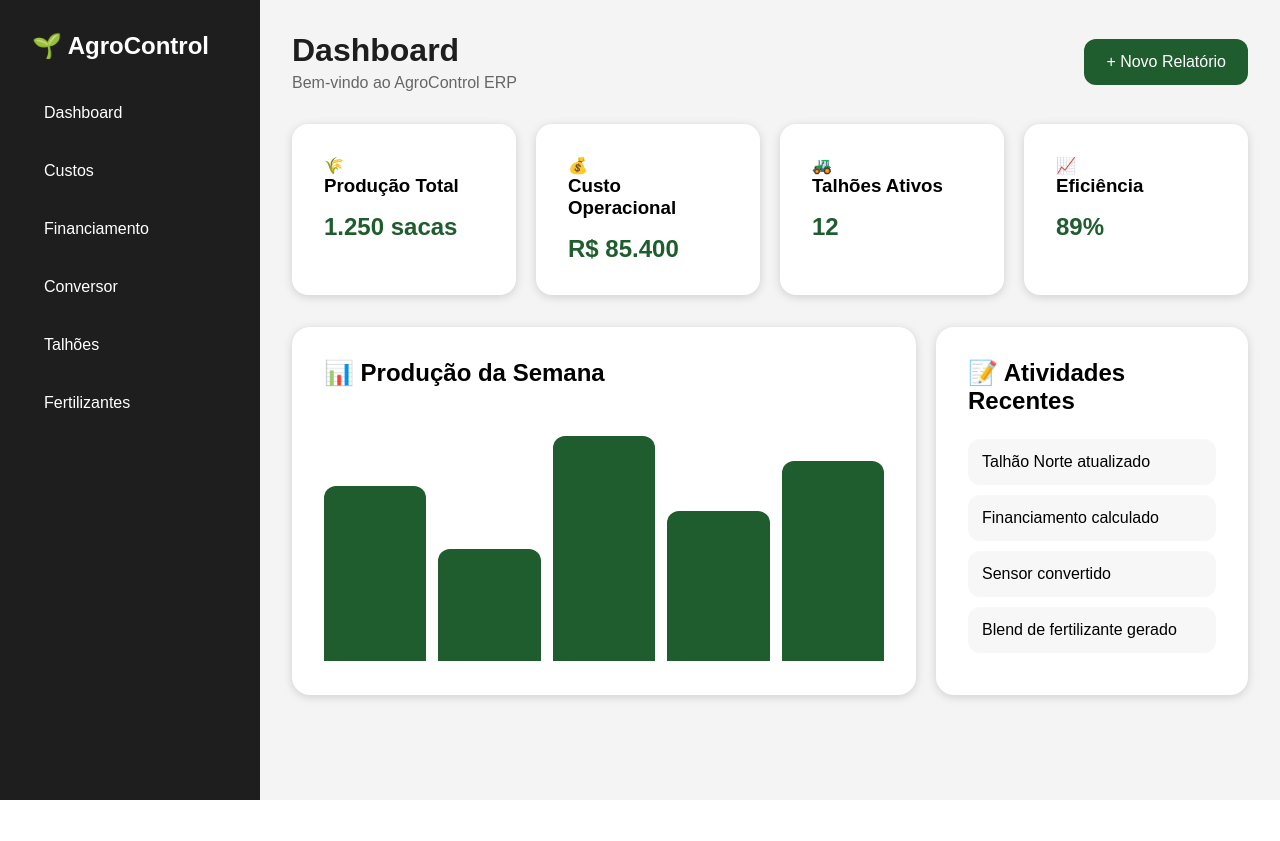
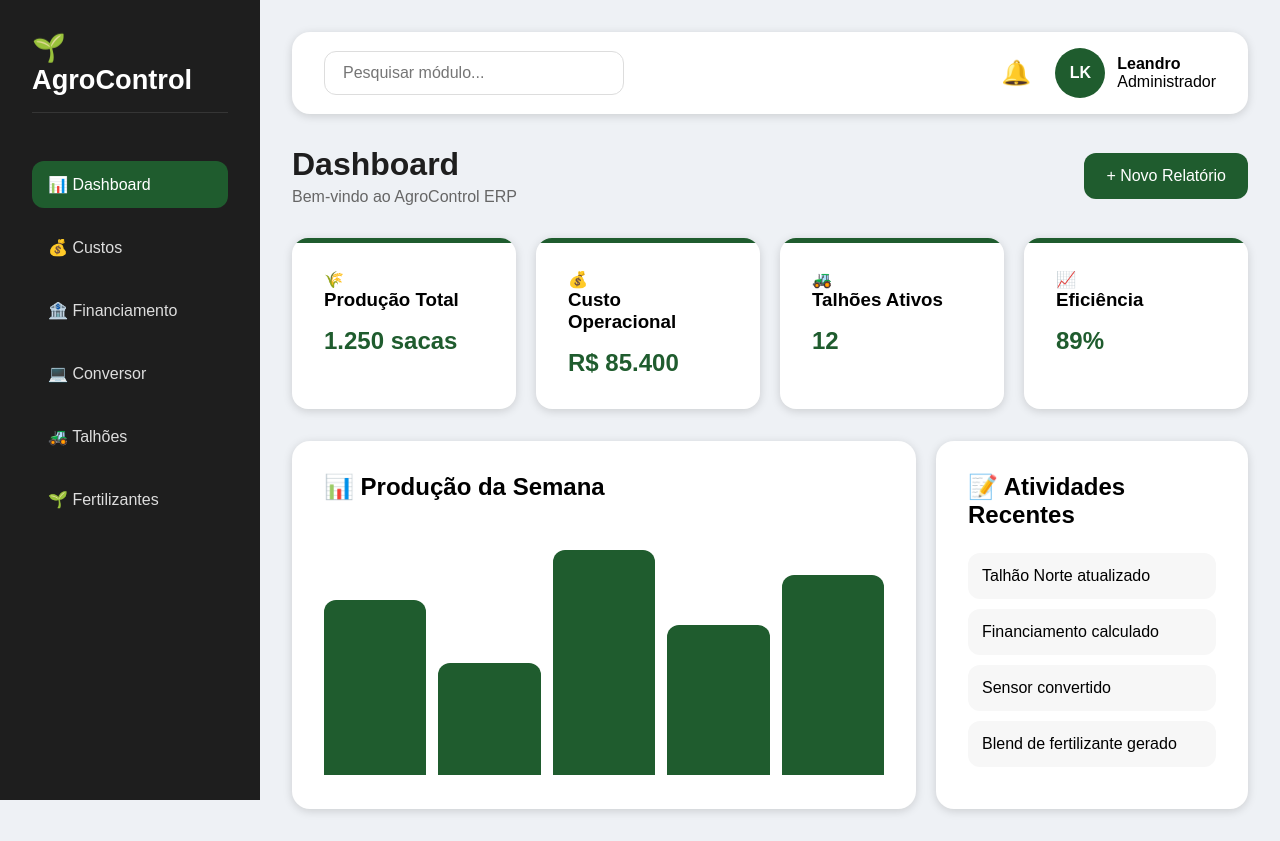
Before and after one commit to leandroklink/AgroCalc, a Flask app: page / in a window 1280 px wide. Before the commit the page ends 800 px from the top, so only its background shows below. Run offline with Flask 3, Linux system fonts and the light colour scheme.

Commit message:
Adicionando melhoria de design nos cards do index.html  e na base.html

```diff
--- a/static/css/style.css
+++ b/static/css/style.css
@@ -16,8 +16,69 @@
 body {
     display: flex;
     font-family: Arial, sans-serif;
-    background: var(--cinza-claro);
+    background: #eef1f5;
 }
+
+
+/* TOPO */
+
+.topbar {
+    display: flex;
+    justify-content: space-between;
+    align-items: center;
+
+    background: white;
+    padding: 1rem 2rem;
+    border-radius: 18px;
+    box-shadow: var(--sombra);
+
+    margin-bottom: 2rem;
+}
+
+.search-box input {
+    width: 300px;
+    padding: 12px 18px;
+
+    border: 1px solid #ddd;
+    border-radius: 12px;
+
+    outline: none;
+    font-size: 1rem;
+}
+
+.topbar-right {
+    display: flex;
+    align-items: center;
+    gap: 1.5rem;
+}
+
+.notification {
+    font-size: 1.5rem;
+    cursor: pointer;
+}
+
+.user-profile {
+    display: flex;
+    align-items: center;
+    gap: 12px;
+}
+
+.avatar {
+    width: 50px;
+    height: 50px;
+
+    background: var(--verde-primario);
+    color: white;
+
+    display: flex;
+    justify-content: center;
+    align-items: center;
+
+    border-radius: 50%;
+    font-weight: bold;
+}
+
+
 
 /* Sidebar */
 .sidebar {
@@ -30,7 +91,10 @@ body {
 }
 
 .sidebar h2 {
-    margin-bottom: 2rem;
+    margin-bottom: 3rem;
+    font-size: 1.7rem;
+    border-bottom: 1px solid rgba(255,255,255,0.1);
+    padding-bottom: 1rem;
 }
 
 .sidebar nav {
@@ -40,15 +104,25 @@ body {
 }
 
 .sidebar a {
+    color: #ddd;
+    text-decoration: none;
+    padding: 14px 16px;
+    border-radius: 12px;
+    transition: 0.3s;
+    font-weight: 500;
+}
+
+.sidebar a.active {
+    background: var(--verde-primario);
     color: white;
-    text-decoration: none;
-    padding: 12px;
-    border-radius: 8px;
-    transition: 0.3s;
 }
+
+
 
 .sidebar a:hover {
     background: var(--verde-secundario);
+    color: white;
+    transform: translateX(5px);
 }
 
 /* Conteúdo principal */
@@ -75,10 +149,25 @@ body {
     border-radius: 16px;
     box-shadow: var(--sombra);
     transition: 0.3s;
+    position: relative;
+    overflow: hidden;
 }
 
 .card:hover {
     transform: translateY(-5px);
+}
+
+.card::before {
+    content: "";
+
+    position: absolute;
+    top: 0;
+    left: 0;
+
+    width: 100%;
+    height: 5px;
+
+    background: var(--verde-primario);
 }
 
 .card h3 {
--- a/templates/base.html
+++ b/templates/base.html
@@ -23,17 +23,64 @@
         <h2>🌱 AgroControl</h2>
 
         <nav>
-            <a href="/">Dashboard</a>
-            <a href="/custos">Custos</a>
-            <a href="/financiamento">Financiamento</a>
-            <a href="/conversor">Conversor</a>
-            <a href="/talhoes">Talhões</a>
-            <a href="/fertilizantes">Fertilizantes</a>
+
+            <a href="/" class="active">
+                📊 Dashboard
+            </a>
+
+            <a href="/custos">
+                💰 Custos
+            </a>
+
+            <a href="/financiamento">
+                🏦 Financiamento
+            </a>
+
+            <a href="/conversor">
+                💻 Conversor
+            </a>
+
+            <a href="/talhoes">
+                🚜 Talhões
+            </a>
+
+            <a href="/fertilizantes">
+                🌱 Fertilizantes
+            </a>
+
         </nav>
     </aside>
 
     <main class="content">
+        <header class="topbar">
 
+        <div class="search-box">
+            <input
+                type="text"
+                placeholder="Pesquisar módulo..."
+            >
+        </div>
+
+        <div class="topbar-right">
+
+            <span class="notification">
+                🔔
+            </span>
+
+            <div class="user-profile">
+                <div class="avatar">
+                    LK
+                </div>
+
+                <div>
+                    <strong>Leandro</strong>
+                    <p>Administrador</p>
+                </div>
+            </div>
+
+        </div>
+
+    </header>
         {% block content %}
         {% endblock %}
 
```
